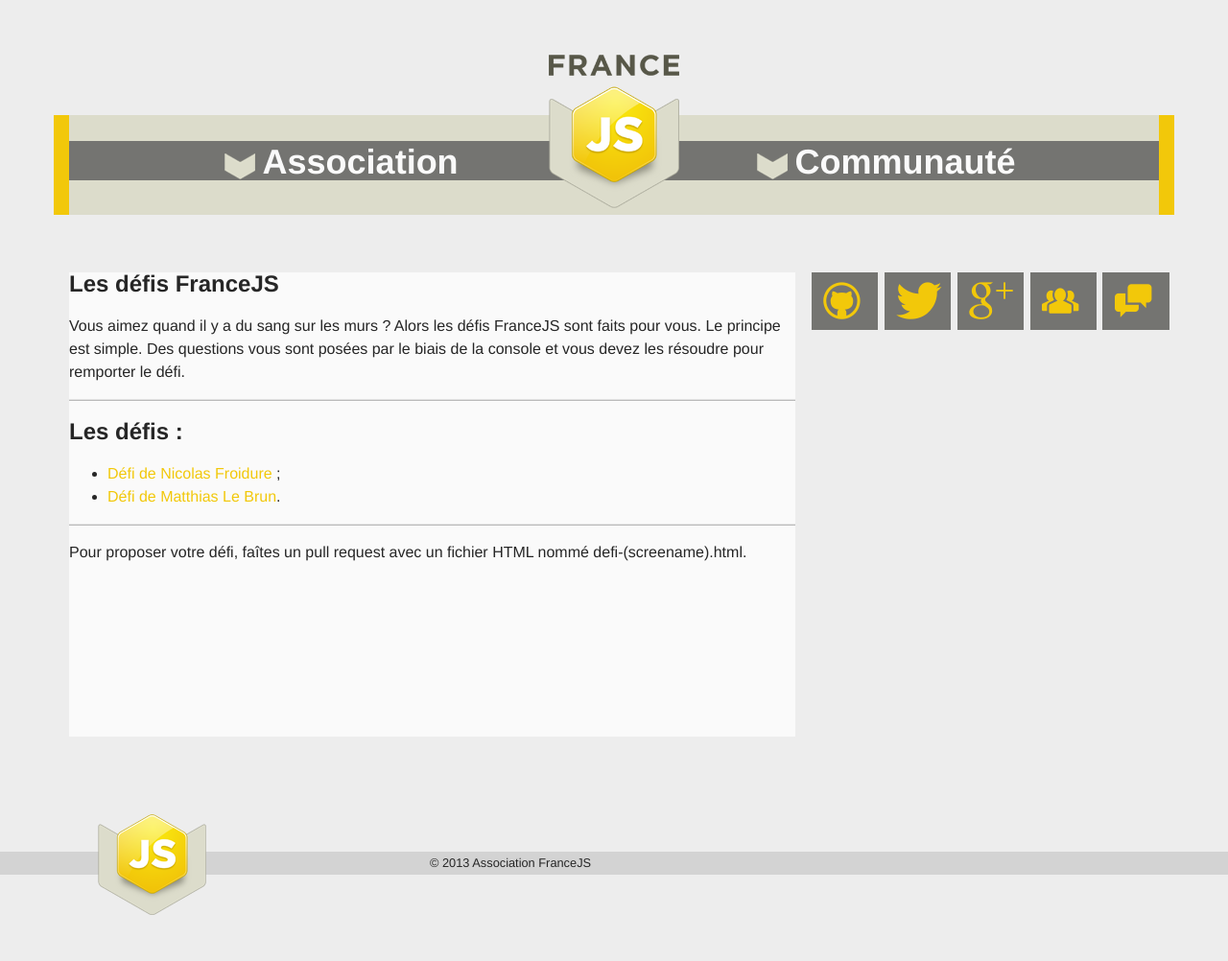
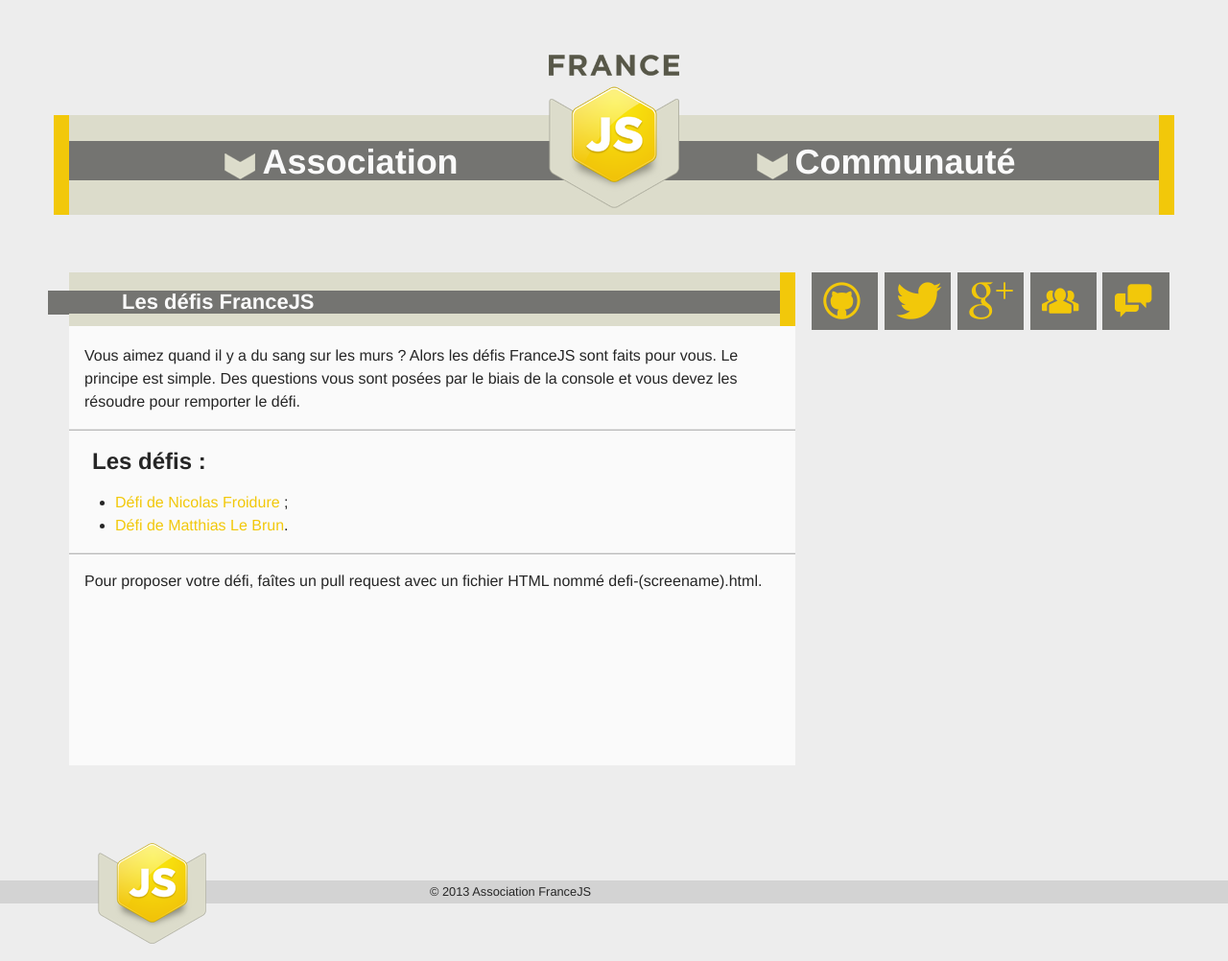
Before and after one commit to francejs/francejs.github.com, a Jekyll site: the page built from concours.html, in a window 1280 px wide. Shown: the whole page at 96% size. Built offline with Jekyll 4.4.1, drawn with Linux system fonts in a browser that asks for light colours; before the commit the page ends 972 px from its top, so only the background shows below that.

Commit message:
Markup fixes 3

```diff
--- a/concours.html
+++ b/concours.html
@@ -4,7 +4,9 @@
 ---
 <section>
 	<article class="manifest">
-		<h2>Les défis FranceJS</h2>
+    <div class="header border-right">
+			<h2>Les défis FranceJS</h2>
+    </div>
 		<p>
 			Vous aimez quand il y a du sang sur les murs ? Alors les défis FranceJS
 			 sont faits pour vous. Le principe est simple. Des questions vous sont
--- a/defi-mlb.html
+++ b/defi-mlb.html
@@ -4,7 +4,9 @@
 ---
 <section>
 	<article>
-		<h2>Défi de Matthias Le Brun</h2>
+    <div class="header border-right">
+			<h2>Défi de Matthias Le Brun</h2>
+    </div>
 		<p>Au tour de Matthias Le Brun de vous défier. En jeu, une place pour CaenJS à gagner pour le premier à avoir compléter le défi.</p>
 		<p>Attention : Si vous jouez pour le fun, merci de ne pas publier la solution pour laisser à ceux qui jouent pour la place l'opportunité de gagner honnêtement ;).</p>
 		<hr />
--- a/defi-nfroidure.html
+++ b/defi-nfroidure.html
@@ -5,7 +5,9 @@
 <script type="text/passphrase">WW91J3JlIG5vdCBzdXBwb3NlZCB0byBzZWUgaXQu</script>
 <section>
 	<article>
-		<h2>Concours CaenJS</h2>
+    <div class="header border-right">
+			<h2>Concours CaenJS</h2>
+    </div>
 		<p>Envie de gagner une place pour le prochain CaenJS ? Relevez le défi de @nfroidure.</p>
 		<p>À la fin du défi, une phrase vous sera donnée, twittez-la avant les autres à @FranceJS pour gagner une des 5 places en jeu.</p>
 		<p>Pour commencer, ouvrez la console et suivez les instructions ;).</p>
--- a/groupes.html
+++ b/groupes.html
@@ -4,7 +4,9 @@
 ---
 <section>
 <article>
-  <h2>Les groupes locaux</h2>
+    <div class="header border-right">
+		  <h2>Les groupes locaux</h2>
+    </div>
   <p><strong>Ceci est une liste des groupes locaux que nous avons identifiés, leur statut, leurs outils de communication et leur position vis-à-vis de FranceJS.</strong></p>
   <p>En cas d'erreur, d'ajout de membre ou de précision vous pouvez <em>forker</em> <a href="https://github.com/francejs/francejs.github.com" title="Voir le dépôt">le dépôt Git</a> et soumettre un pull request ou simplement <a href="https://github.com/francejs/francejs.github.com/issues" title="Envoyer une remarque">poster une issue</a>.</p>
 
```
